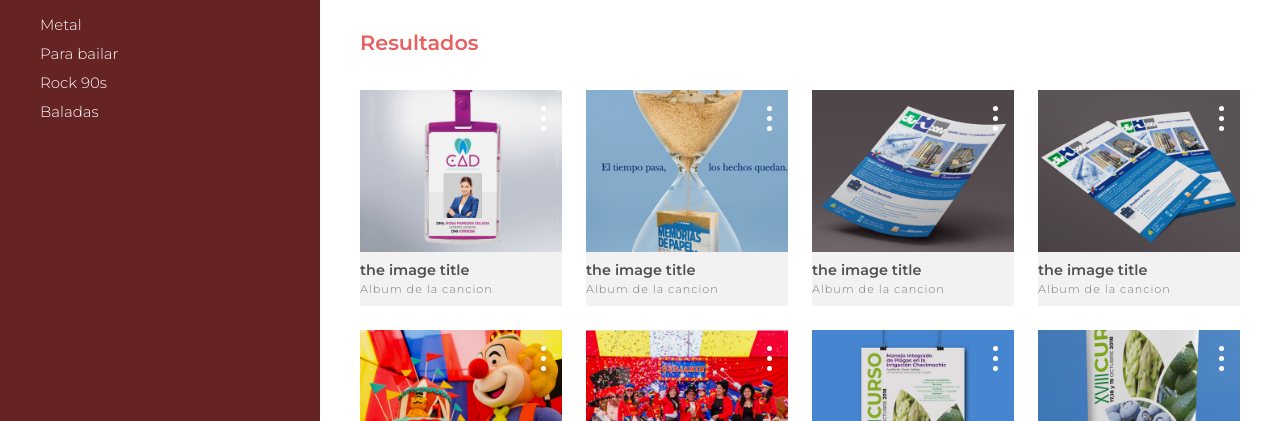
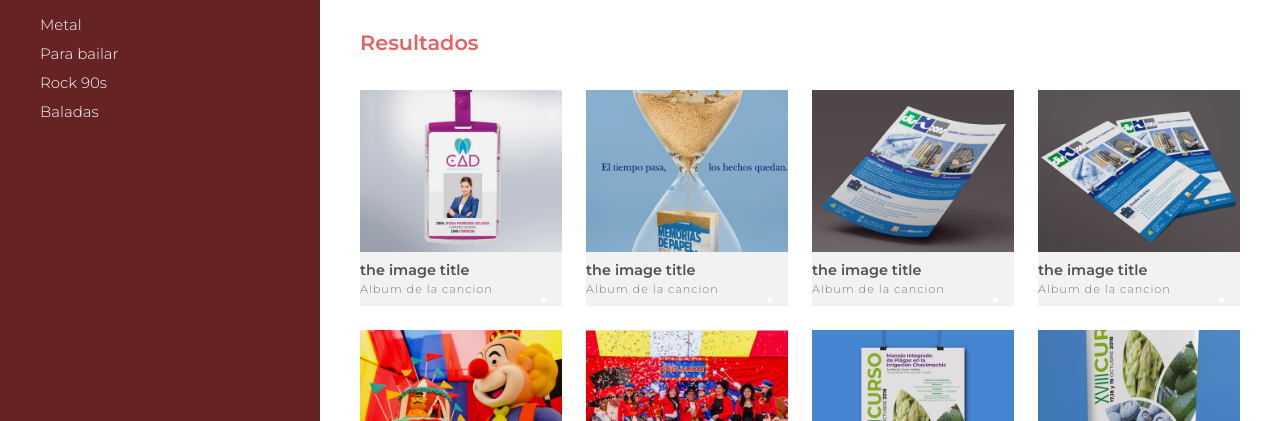
Before and after one commit to osomtec/musicplayer, a Next.js app: page / in a window 1280 px wide. Shown: the part 367-788 px from the top of the page. Built offline with nearby package versions, Linux system fonts and the light colour scheme.

Commit message:
card animations improved

```diff
--- a/components/CardSong.module.scss
+++ b/components/CardSong.module.scss
@@ -58,6 +58,19 @@
             height: 5px;
             background-color: white;
             border-radius: 1rem;
+            transition: 0.2s all;
+            &:nth-child(1) {
+                transform: translate(0, -3rem);
+                transition-delay: 0.2s;
+            }
+            &:nth-child(2) {
+                transform: translate(0, -3rem);
+                transition-delay: 0.1s;
+            }
+            &:nth-child(3) {
+                transform: translate(0, -3rem);
+                transition-delay: 0;
+            }
         }
     }
     .content {
@@ -90,5 +103,10 @@
                 transform: scale(1.1);
             }
         }
+        .dots {
+            & > div {
+                transform: translate(0, 0);
+            }
+        }
     }
 }
```
